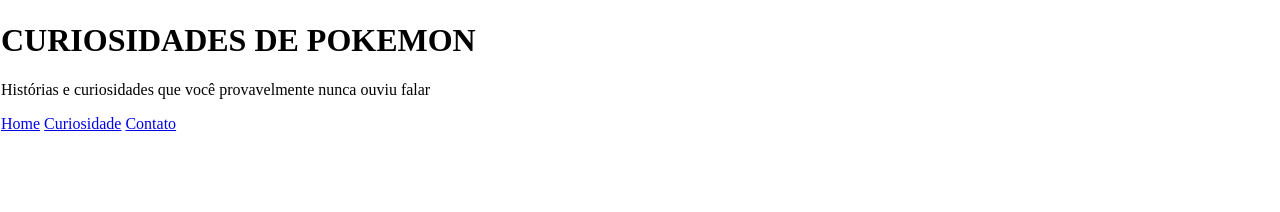
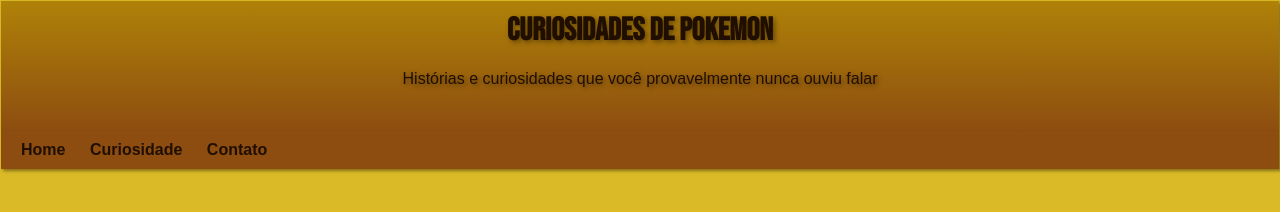
Before and after one commit to mariaclaracosta/Mini-PI, a plain HTML site: page index.html in a window 1280 px wide. Drawn offline with Linux system fonts and the light colour scheme.

Commit message:
atualizando o código

```diff
--- a/index.html
+++ b/index.html
@@ -18,19 +18,19 @@
 
   <header>
 
-    <h1>CURIOSIDADES DE POKEMON</h1>
+    <h1 class="titulo">CURIOSIDADES DE POKEMON</h1>
 
-    <p>Histórias e curiosidades que você provavelmente nunca ouviu falar</p>
+    <p class="titulo">Histórias e curiosidades que você provavelmente nunca ouviu falar</p>
 
   </header>
 
   <nav>
 
-    <a href="#principal" target="_self">Home</a>
+    <a style="color: rgb(32, 15, 1);" href="#principal" target="_self">Home</a>
 
-    <a href="#curiosidade" target="_self">Curiosidade</a>
+    <a style="color: rgb(32, 15, 1);" href="#curiosidade" target="_self">Curiosidade</a>
 
-    <a href="#faleconosco" target="_self">Contato</a>
+    <a style="color: rgb(32, 15, 1);" href="#faleconosco" target="_self">Contato</a>
 
   </nav>
 
--- a/style.css
+++ b/style.css
@@ -1,6 +1,36 @@
 @charset "UTF-8";
 
 @import url('https://fonts.googleapis.com/css2?family=Bebas+Neue&display=swap');
+
+:root {
+
+    --cor0: #dbba27;
+
+    --cor2: #af8208;
+
+    --cor3: #8d4d10;
+
+    --fonte-padrao: Arial, Verdana, Helvetica, sans_serif;
+
+    --fonte-destaque: 'Bebas Neue', cursive;
+
+    --font-android: 'Android', cursive;
+
+    --box-shadow-padrao-texto: 2px 2px 5px rgba(0, 0, 0, 0.400);
+
+    --simbolo-link-externo: "\00a0\1F517";
+
+}
+
+* {
+
+    font-family: var(--fonte-padrao);
+
+    margin: 0px;
+
+    padding: 0px;
+
+}
 
 body {
 
@@ -11,3 +41,101 @@ body {
     background: var(--cor0);
 
 }
+
+strong {
+
+    color: var(--cor3);
+
+    font-weight: bold;
+
+    text-shadow: var(--box-shadow-padrao-texto)
+}
+
+
+header {
+
+    height: 110px;
+
+    margin: 0px;
+
+    padding: 10px;
+
+    background-image: linear-gradient(to bottom, var(--cor2), var(--cor3));
+
+    box-shadow: 2px 2px 3px rgba(0, 0, 0, 0.400);
+
+}
+.titulo {
+    color: rgb(32, 15, 1);
+}
+header h1 {
+
+    color: white;
+
+    font-size: 2em;
+
+    font-family: var(--fonte-destaque);
+
+    padding: 0px;
+
+    text-align: center;
+
+    text-shadow: var(--box-shadow-padrao-texto)
+}
+
+header p {
+
+    color: white;
+
+    font-size: 1em;
+
+    padding: 0px;
+
+    padding-top: 20px;
+
+    text-align: center;
+
+    text-shadow: var(--box-shadow-padrao-texto)
+}
+
+
+nav {
+
+    background-color: var(--cor3);
+
+    padding: 10px;
+
+    box-shadow: 2px 2px 3px rgba(0, 0, 0, 0.400);
+
+}
+
+nav>a {
+
+    color: white;
+
+    padding: 10px;
+
+    text-decoration: none;
+
+    font-weight: bold;
+
+    border-radius: 5px;
+
+    transition-duration: 1s;
+
+}
+
+nav>a:link,
+nav>a:visited {
+
+    color: white;
+
+}
+
+
+
+nav>a:hover {
+
+    background-color: var(--cor2);
+
+}
```
